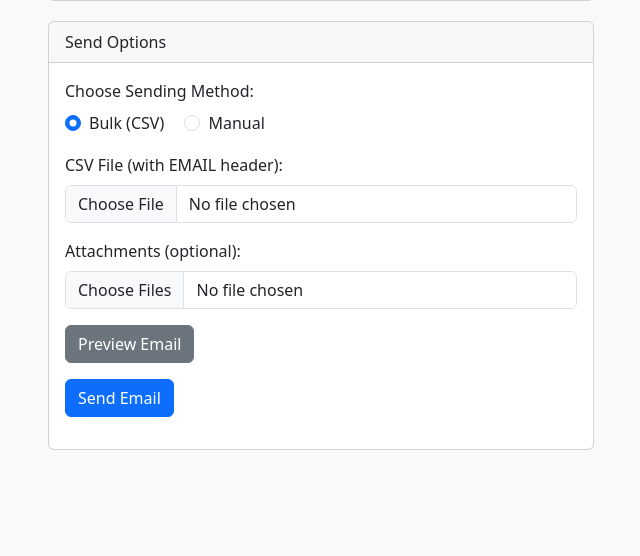
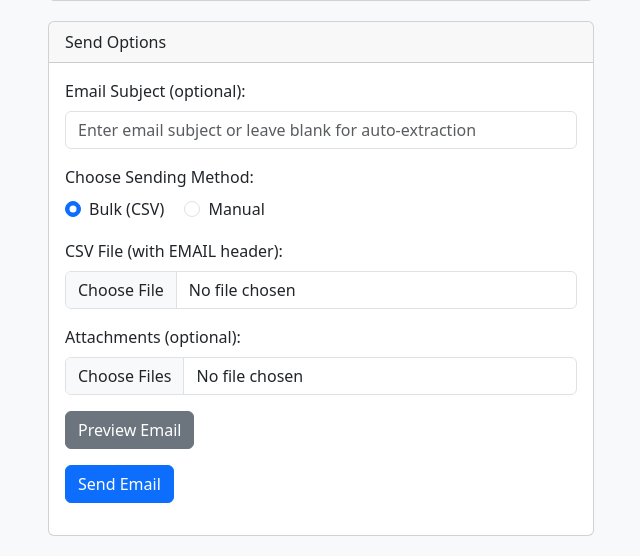
Before and after one commit to SupratimRK/web-bulk-email-sender, a Flask app: page / in a window 1280 px wide. Shown: the part 625-1181 px from the top of the page, without its empty margins (34-674 px from the left). Before the commit the page ends 1075 px from the top, so only its background shows below. Run offline with Flask 3, Linux system fonts and the light colour scheme; some libraries are stand-ins or nearby versions.

Commit message:
Add email subject extraction and input field to the bulk email sender

```diff
--- a/app.py
+++ b/app.py
@@ -1,4 +1,5 @@
 import os
+import re
 import csv
 import io
 import smtplib
@@ -38,6 +39,33 @@ def generate_message(template, row, headers):
         value = row.get(header, "")
         message = message.replace(f"${header}", value)
     return message
+
+def extract_subject_and_body(content):
+    """
+    Extract email subject from content.
+    If content contains a <title> tag, use its text as subject and remove it.
+    Otherwise, take the first non-empty line as subject (for Markdown) and remove it from the body.
+    """
+    # Attempt HTML extraction
+    pattern = r"<title>(.*?)</title>"
+    match = re.search(pattern, content, re.IGNORECASE | re.DOTALL)
+    if match:
+        subj = match.group(1).strip()
+        # Remove the <title> tag from content
+        content = re.sub(pattern, "", content, flags=re.IGNORECASE | re.DOTALL)
+        return subj, content
+
+    # Fallback to Markdown: use first non-empty line as subject
+    lines = content.splitlines()
+    for i, line in enumerate(lines):
+        if line.strip():
+            subj = line.strip()
+            # Remove the subject line from the content
+            new_lines = lines[:i] + lines[i+1:]
+            content = "\n".join(new_lines)
+            return subj, content
+
+    return "No Subject", content
 
 def send_email(receiver, subject, text_message, html_message, attachments):
     """Create and send an email with text, HTML parts, and optional attachments."""
@@ -82,7 +110,7 @@ def send_email(receiver, subject, text_message, html_message, attachments):
 @app.route("/", methods=["GET", "POST"])
 def index():
     if request.method == "POST":
-        # Determine which email content source the user selected (upload or draft)
+        # Choose email content source: upload template vs draft in app.
         template_source = request.form.get("template_source")
         if template_source == "upload":
             template_file = request.files.get("template_file")
@@ -100,10 +128,13 @@ def index():
                 flash("Please draft your email before sending.", "error")
                 return redirect(request.url)
 
+        # Retrieve user-input subject (if any)
+        user_subject = request.form.get("subject", "").strip()
+
         # Get attachments (if any)
         attachments = request.files.getlist("attachments")
 
-        # Determine sending method: bulk (CSV) or manual.
+        # Determine sending method: bulk vs manual.
         send_method = request.form.get("send_method")
         log_messages = []
         sent_count = 0
@@ -125,12 +156,18 @@ def index():
                     log_messages.append("Missing EMAIL for one row, skipping.")
                     continue
                 msg_full = generate_message(email_content, row, headers)
-                subject_line = msg_full.splitlines()[0].strip() or "No Subject"
+                if user_subject:
+                    subject_line = user_subject
+                    body_to_send = msg_full
+                else:
+                    subject_line, body_to_send = extract_subject_and_body(msg_full)
+
                 try:
-                    html_version = msg_full if "<html" in msg_full.lower() else markdown.markdown(msg_full)
+                    html_version = body_to_send if "<html" in body_to_send.lower() else markdown.markdown(body_to_send)
                 except Exception as e:
-                    html_version = msg_full
-                if send_email(receiver, subject_line, msg_full, html_version, attachments):
+                    html_version = body_to_send
+
+                if send_email(receiver, subject_line, body_to_send, html_version, attachments):
                     sent_count += 1
                     log_messages.append(f"Email sent to {receiver}")
                 else:
@@ -138,20 +175,24 @@ def index():
                     log_messages.append(f"Failed to send email to {receiver}")
             flash(f"Emails sent: {sent_count}. Failed: {failed_count}", "info")
         else:
-            # Manual sending: send to a single email address.
+            # Manual sending method: single recipient.
             manual_email = request.form.get("manual_email")
             if not manual_email:
                 flash("Please provide an email address for manual sending.", "error")
                 return redirect(request.url)
-            dummy_data = {"EMAIL": manual_email}
-            headers = ["EMAIL"]
-            msg_full = generate_message(email_content, dummy_data, headers)
-            subject_line = msg_full.splitlines()[0].strip() or "No Subject"
+            # For manual sending, we use the same content for all.
+            if user_subject:
+                subject_line = user_subject
+                body_to_send = email_content
+            else:
+                subject_line, body_to_send = extract_subject_and_body(email_content)
+
             try:
-                html_version = msg_full if "<html" in msg_full.lower() else markdown.markdown(msg_full)
+                html_version = body_to_send if "<html" in body_to_send.lower() else markdown.markdown(body_to_send)
             except Exception as e:
-                html_version = msg_full
-            if send_email(manual_email, subject_line, msg_full, html_version, attachments):
+                html_version = body_to_send
+
+            if send_email(manual_email, subject_line, body_to_send, html_version, attachments):
                 flash(f"Email sent successfully to {manual_email}.", "info")
                 log_messages.append(f"Email sent to {manual_email}")
             else:
@@ -162,6 +203,5 @@ def index():
 
     return render_template("index.html")
 
-
 if __name__ == "__main__":
     app.run(debug=True)
--- a/templates/index.html
+++ b/templates/index.html
@@ -88,6 +88,11 @@
             Send Options
           </div>
           <div class="card-body">
+            <!-- New: Email Subject Field -->
+            <div class="mb-3">
+              <label for="subject" class="form-label">Email Subject (optional):</label>
+              <input type="text" name="subject" id="subject" class="form-control" placeholder="Enter email subject or leave blank for auto-extraction">
+            </div>
             <!-- Sending Method -->
             <div class="mb-3">
               <label class="form-label">Choose Sending Method:</label>
```
